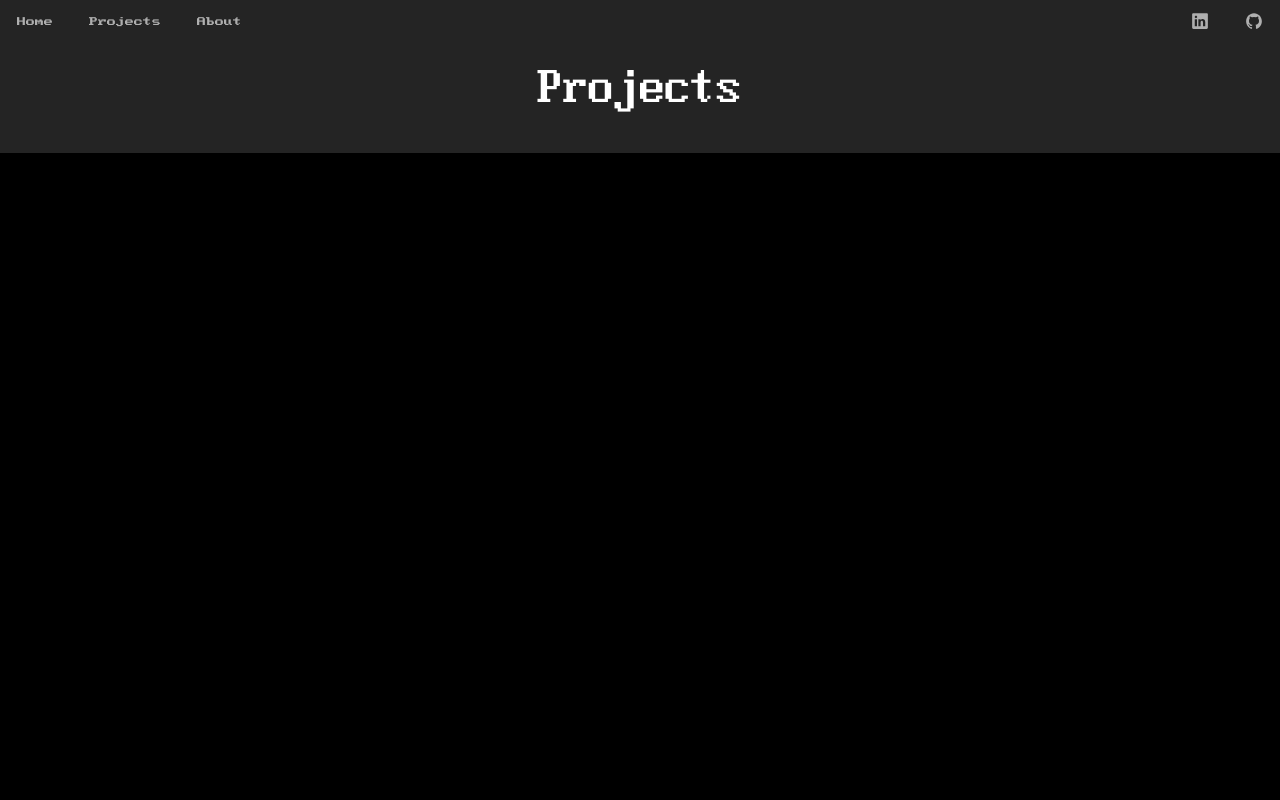
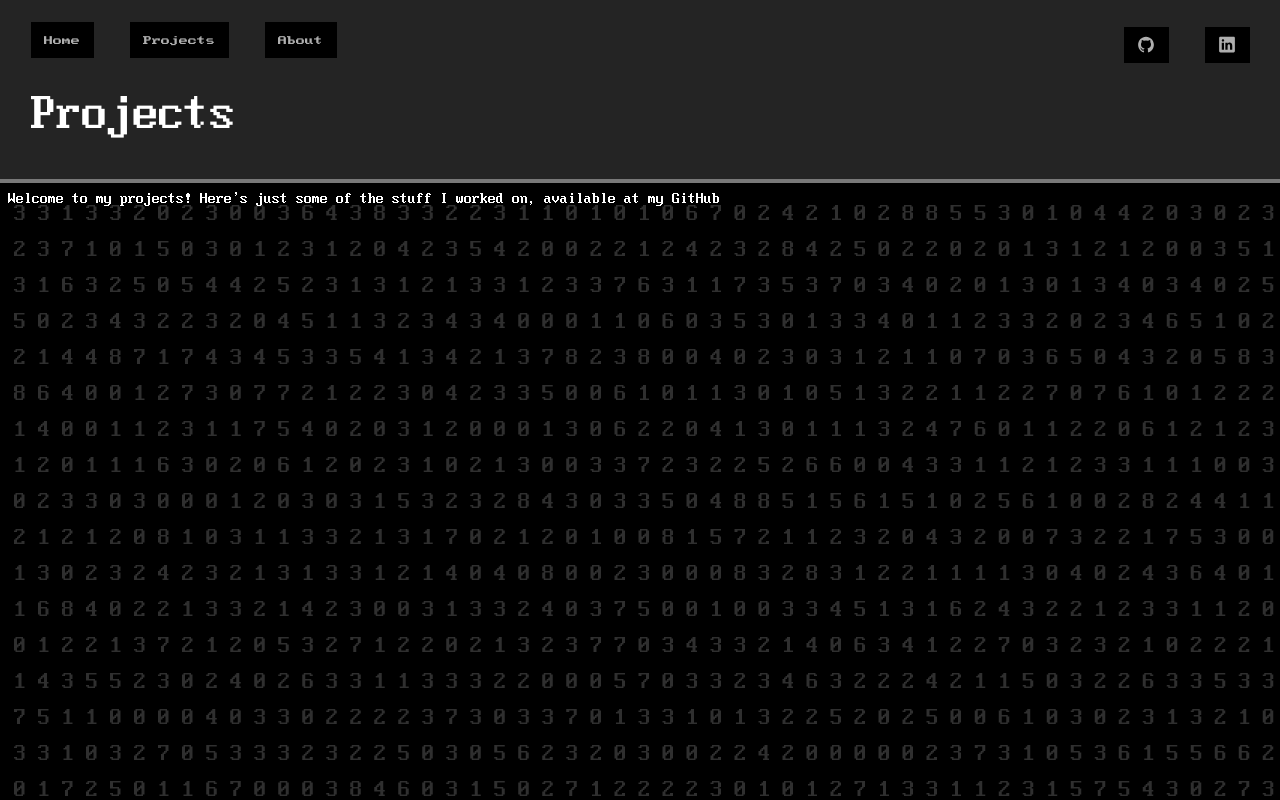
Before and after one commit to panbed/panbed.github.io, a React (Vite) app: page /projects in a window 1280 px wide. Built offline with nearby package versions, Linux system fonts and the light colour scheme.

Commit message:
add cool circular thing when hovering over numbers in background

```diff
--- a/src/About.jsx
+++ b/src/About.jsx
@@ -3,7 +3,7 @@ import Heading from './Heading';
 import './App.scss'
 
 export default function About() {
-  // const [count, setCount] = useState(0)
+
 
   return (
     <>
--- a/src/Layout.jsx
+++ b/src/Layout.jsx
@@ -1,11 +1,17 @@
 // import { useState } from 'react'
 import { Outlet, Link } from "react-router-dom";
 
+import LiveWallpaper from './LiveWallpaper';
+
 import './App.scss'
+import { useState } from "react";
 
 export default function Layout() {
+  // const [myState, setMyState] = useState("unset")
   return (
     <>
+      {/* <LiveWallpaper onMash={(myVar) => {setMyState(myVar)}}/> */}
+      <LiveWallpaper />
       <nav className="navigation">
         <ul className="pageLinks">
           <li>
@@ -22,12 +28,16 @@ export default function Layout() {
         </ul>
 
         <ul className="socialLinks">
-          {/* todo: add link text for accessibility */}
-          <a href="https://www.linkedin.com/in/bed-pandey/"><ion-icon name="logo-linkedin" /></a>
-          <a href="https://github.com/panbed"><ion-icon name="logo-github" /></a>
+          {/* todo: add link text for accessibility but hide normally somehow*/}
+          <li>
+            <a href="https://www.linkedin.com/in/bed-pandey/"><ion-icon name="logo-linkedin" /></a>
+          </li>
+          <li>
+            <a href="https://github.com/panbed"><ion-icon name="logo-github" /></a>
+          </li>
+
         </ul>
       </nav>
-
       <Outlet />
     </>
   );
--- /dev/null
+++ b/src/LiveWallpaper.jsx
@@ -0,0 +1,136 @@
+import { useState, useEffect, useRef } from 'react'
+// import { BrowserRouter, Routes, Route } from "react-router-dom";
+import Heading from './Heading'
+import './App.scss'
+
+const Pixel = ({ value }) => {
+  return <p>{value}</p>
+}
+
+function createGrid(w, h) {
+  let grid = [];
+
+  for (let i = 0; i < w; i++) {
+    grid[i] = [];
+    for (let j = 0; j < h; j++) {
+      grid[i][j] = Math.floor(Math.random() * 9);
+    }
+  }
+  console.log("creatig")
+  return grid;
+}
+
+function modGrid(grid) {
+  const newGrid = [];
+  for (let i = 0; i < grid.length; i++) {
+    newGrid[i] = new Array();
+    for (let j = 0; j < grid[i].length; j++) {
+      if (grid[i][j] <= 0) {
+        newGrid[i][j] = Math.floor(Math.random() * 9);
+      }
+      else {
+        newGrid[i][j] = grid[i][j] - 1;
+      }
+    }
+  }
+  return newGrid;
+}
+
+// pass in onMash
+export default function LiveWallpaper() {
+  // const [count, setCount] = useState(0)
+
+  // get width and height of window
+  const [width, setWidth] = useState(Math.round(window.innerWidth / 32));
+  const [height, setHeight] = useState(Math.round(window.innerHeight / 32));
+
+  const [grid, setGrid] = useState(() => createGrid(width, height));
+  // createGrid(width, height);
+
+  const containerRef = useRef(null);
+
+
+  useEffect(() => {
+    const interval = setInterval(() => {
+      setGrid((newGrid) => modGrid(newGrid));
+    }, 1000)
+
+    // window.addEventListener('resize', updateWindowSize);
+    // updateWindowSize();
+
+    containerRef.current.addEventListener('mousemove', (e) => {
+      let childDivs = containerRef.current.getElementsByTagName('div');
+      for (let i = 0; i < childDivs.length; i++) {
+        let rect = childDivs[i].getBoundingClientRect();
+        let centeredX = rect.left - e.clientX;
+        let centeredY = rect.top - e.clientY;
+        let radius = 250;
+
+        let distance = Math.sqrt(Math.pow(centeredX, 2) + Math.pow(centeredY, 2));
+        // if ((e.clientY  > rect.top - 10 && e.clientY < rect.bottom + 10) && (e.clientX > rect.left - 10 && e.clientX < rect.right + 10)) {
+        if (distance <= radius) {
+          childDivs[i].style.transform = `scale(${Math.log10(radius - distance)})`;
+          // childDivs[i].style.transform = `scale(${Math.log10(distance)})`;
+        }
+        else {
+          childDivs[i].style.transform = `scale(1)`;
+        }
+      }
+    });
+
+
+    return () => {
+      clearInterval(interval);
+    }
+  }, []);
+
+  useEffect(() => {
+    const localWidth = Math.round(window.innerWidth / 32);
+    const localHeight = Math.round(window.innerHeight / 32);
+    setWidth(localWidth);
+    setHeight(localHeight);
+    // setGrid(createGrid(width, height));
+    setGrid(createGrid(localWidth, localHeight));
+
+  }, [window.innerHeight, window.innerWidth]);
+
+  return (
+    // <>
+    //   <div>
+    //     <a href="https://vitejs.dev" target="_blank">
+    //       <img src={viteLogo} className="logo" alt="Vite logo" />
+    //     </a>
+    //     <a href="https://react.dev" target="_blank">
+    //       <img src={reactLogo} className="logo react" alt="React logo" />
+    //     </a>
+    //   </div>
+    //   <h1>Vite + React</h1>
+    //   <div className="card">
+    //     <button onClick={() => setCount((count) => count + 1)}>
+    //       count is {count}
+    //     </button>
+    //     <p>
+    //       Edit <code>src/App.jsx</code> and save to test HMR
+    //     </p>
+    //   </div>
+    //   <p className="read-the-docs">
+    //     Click on the Vite and React logos to learn more
+    //   </p>
+    // </>
+    <>
+      <div className='pixelGrid' aria-hidden='true' ref={containerRef}>
+        {/* {grid.map((gridElement) => (<div>{gridElement}</div>))} */}
+        {/* i have no idea how this works but it does somehow */}
+        {grid != null && grid[0].map((row, index) => {
+          return grid.map((column) => {
+            return <div className='pixelItem'>{column[index]}</div>
+          });
+        })}
+
+      </div>
+      {/* <button onClick={() => onMash("dfgdfgdg")}>
+          test
+      </button> */}
+    </>
+  );
+}
--- a/src/Projects.jsx
+++ b/src/Projects.jsx
@@ -30,7 +30,7 @@ export default function Projects() {
     <>
       <Heading title="Projects"/>
 
-      {/* <p>Welcome to my projects! Here's just some of the stuff I worked on, available at my GitHub</p> */}
+      <p>Welcome to my projects! Here's just some of the stuff I worked on, available at my GitHub</p>
     </>
   );
 }
--- a/src/index.scss
+++ b/src/index.scss
@@ -4,6 +4,7 @@ $background: black;
 $background-alt: #242424;
 $foreground: white;
 $foreground-alt: #AFAFAF;
+$background-text: #2f2f2f;
 
 // import dos font faces
 @font-face {
@@ -41,8 +42,8 @@ $foreground-alt: #AFAFAF;
   display: flex;
   flex-wrap: wrap;
   align-items: center;
-  // padding: 1em;
-  margin: -0.5em;
+  padding: 1em 1em 0em 1em;
+  margin: -0.75em;
   justify-content: space-between;
 
   .pageLinks {
@@ -51,11 +52,6 @@ $foreground-alt: #AFAFAF;
 
   .socialLinks {
     justify-content: right;
-
-    a {
-      // justify-content: center;
-      padding: 1em;
-    }
   }
 
   ul {
@@ -73,6 +69,17 @@ $foreground-alt: #AFAFAF;
     font-weight: 500;
     color: $foreground-alt;
     text-decoration: inherit;
+    background-color: $background;
+
+    // border-width: 0.25em;
+    // border-style: groove;
+
+    padding: 0.75em;
+  }
+
+  ion-icon {
+    // the ion icons are slightly off center??
+    transform: translateY(25%);
   }
 
   a:hover {
@@ -85,14 +92,53 @@ $foreground-alt: #AFAFAF;
 
   display: flex;
   align-items: center;
-  justify-content: center;
+  justify-content: left;
 
-  margin: -1em;
-  padding: 0;
+  border-style: ridge;
+  border-color: $background-alt;
+  border-bottom-width: 0.5em;
+  border-top-width: 0;
+
+  margin: -0.75em;
+
+  padding: 0em 1em 0em 2em;
 
   h1 {
     font-size: 3.2em;
     line-height: 1.1;
+  }
+}
+
+.pixelGrid {
+  color: $background-text;
+
+  width: 100%;
+
+  position: fixed;
+  display: flex;
+  flex-wrap: wrap;
+  z-index: -1;
+
+  user-select: none;
+  top: 10em; // no idea what im doing bro
+
+  gap: 0em;
+  overflow: hidden;
+
+  margin: 0;
+  padding: 0;
+
+  max-width: 100%;
+
+  .pixelItem {
+    transition: all 0.1s;
+    // background-color: red;
+    padding: 0.25em;
+    font-size: x-large;
+  }
+
+  .pixelItem:hover {
+    transform: scale(1.5);
   }
 }
 
```
